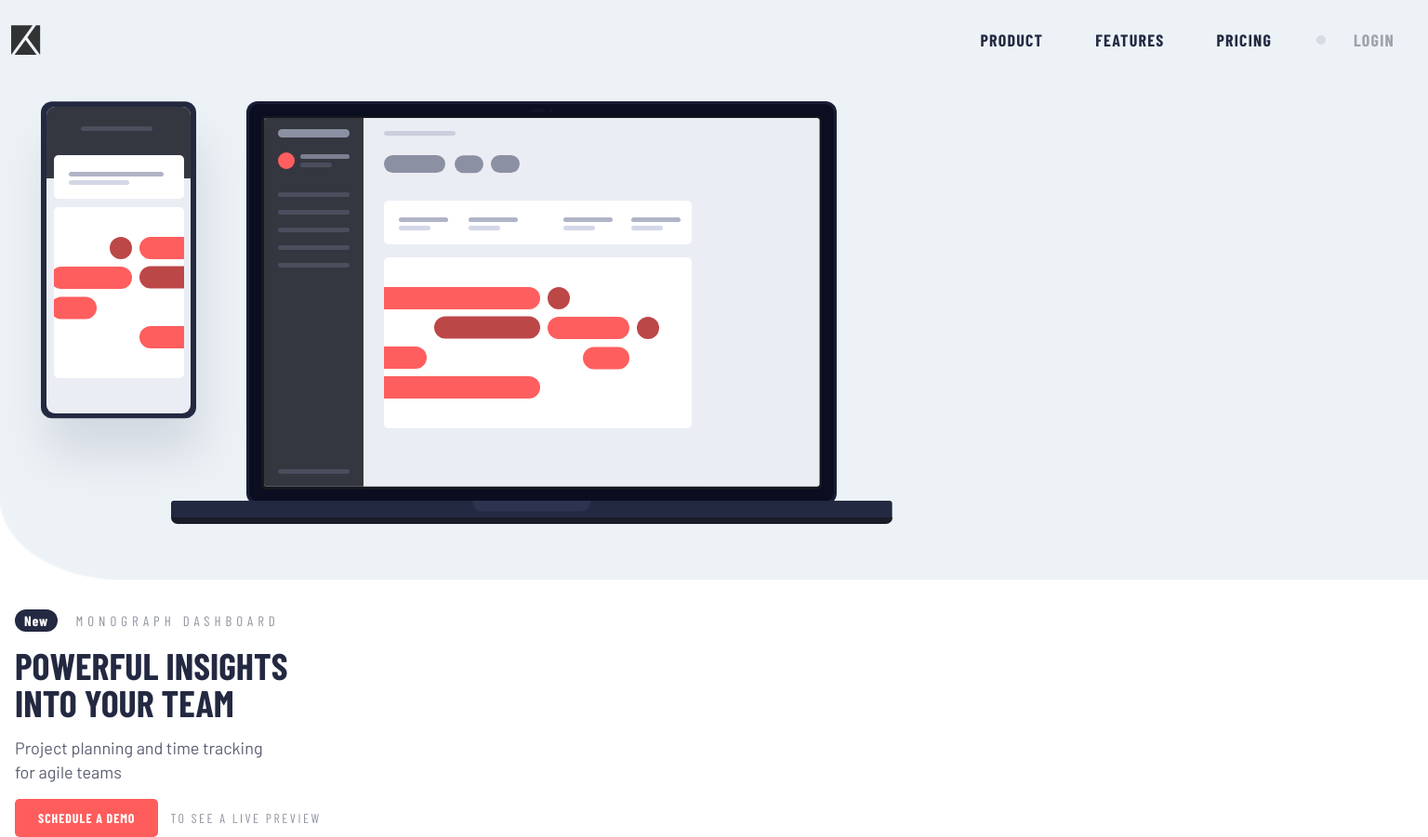
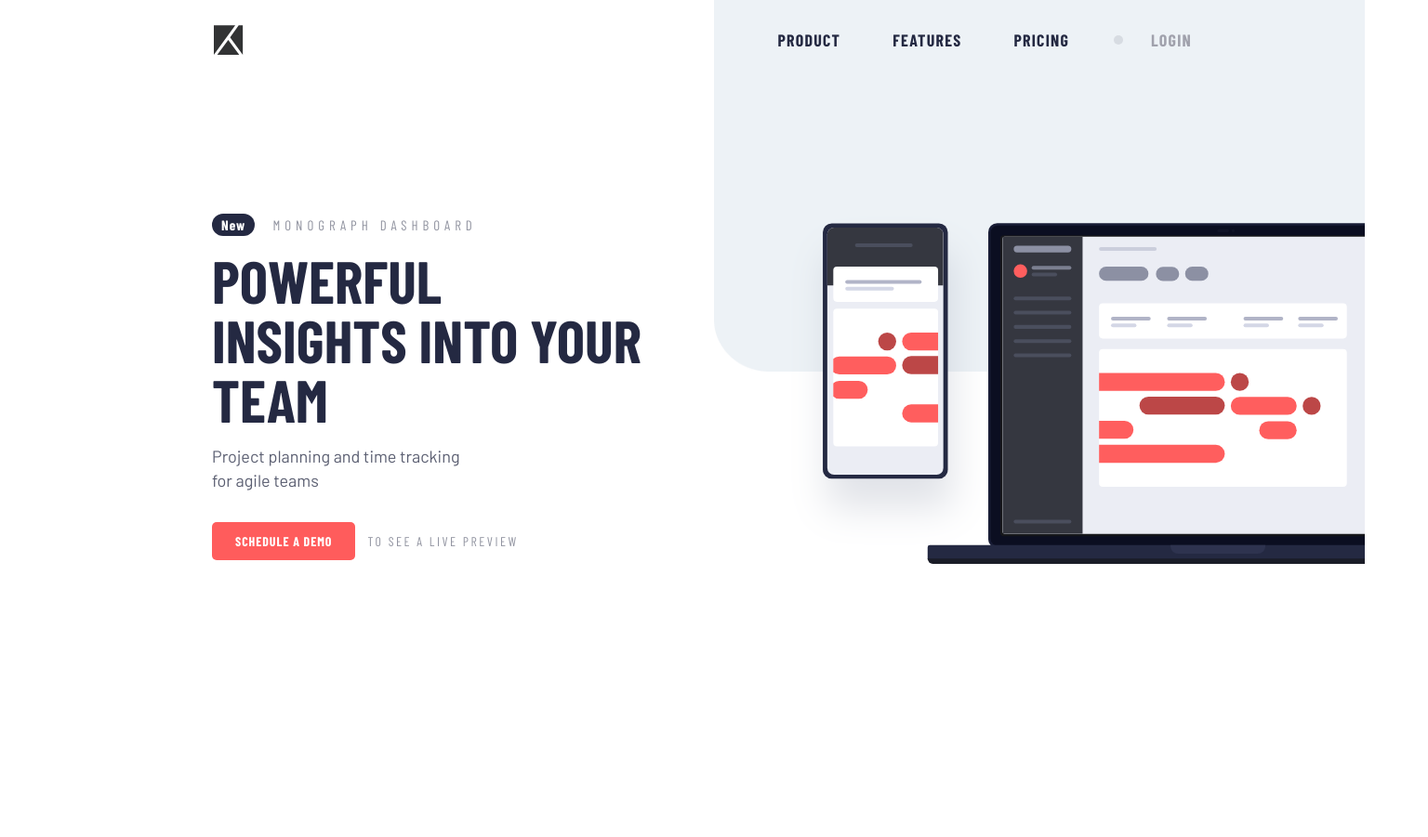
Before and after one commit to namlh023/project-tracking-intro, a plain HTML site: page index.html in a window 1536 px wide. Shown: the whole page at 93% size. After the commit the page ends 800 px from the top, so only its background shows below. Drawn offline with nearby package versions, Linux system fonts and the light colour scheme.

Commit message:
Css for desktop

```diff
--- a/index.html
+++ b/index.html
@@ -25,6 +25,7 @@
     <title>Frontend Mentor | Project tracking intro component</title>
   </head>
   <body id="body">
+    <div class="wrapper">
       <nav class="navbar navbar-expand-xxl fixed-top">
         <div class="container-fluid">
           <img
@@ -65,7 +66,11 @@
         </div>
       </nav>
       <div class="main-image">
-      <img src="./images/illustration-devices.svg" alt="" aria-hidden="true" />
+        <img
+          src="./images/illustration-devices.svg"
+          alt=""
+          aria-hidden="true"
+        />
       </div>
       <main class="main">
         <div class="label">
@@ -79,6 +84,7 @@
           <a href="#"> to see a live preview </a>
         </div>
       </main>
+    </div>
     <script
       src="https://cdn.jsdelivr.net/npm/bootstrap@5.1.3/dist/js/bootstrap.bundle.min.js"
       integrity="sha384-ka7Sk0Gln4gmtz2MlQnikT1wXgYsOg+OMhuP+IlRH9sENBO0LRn5q+8nbTov4+1p"
--- a/scss/base/_global.scss
+++ b/scss/base/_global.scss
@@ -4,19 +4,43 @@
 
 body {
   font-family: var(--ff-heading);
+  margin: auto;
+
+  max-width: 375px;
+
+  @media (min-width: 1400px) {
+    max-width: 1400px;
+  }
 }
 
-.container-wrapper {
-  padding: 38px 32px;
-  position: absolute;
-  top: 0;
+.wrapper {
+  min-height: 100vh;
+  overflow: hidden;
+
+  background-image: url("../../images/Rectangle.png");
+  background-size: 50% 50%;
+  background-repeat: no-repeat;
+  background-position: top right;
+
+  @media (min-width: 1400px) {
+    display: flex;
+    flex-direction: row-reverse;
+    align-items: center;
+  }
 }
-
 /*--------------------
 Bootstrap Override
 ---------------------*/
 
 #body {
+  .container-fluid {
+    max-width: 375px;
+
+    @media (min-width: 1400px) {
+      max-width: 1100px;
+    }
+  }
+
   #navbarNav {
     background: #ffffff;
     box-shadow: 0px 5px 10px rgba(0, 0, 0, 0.15);
@@ -77,6 +101,11 @@ Common
   text-transform: uppercase;
   max-width: 20ch;
   margin: 16px 0;
+
+  @media (min-width: 1400px) {
+    font-size: 64px;
+    line-height: 64px;
+  }
 }
 
 .text {
@@ -88,6 +117,10 @@ Common
   opacity: 0.75;
   max-width: 27ch;
   margin-bottom: 16px;
+
+  @media (min-width: 1400px) {
+    margin: 16px 0 32px;
+  }
 }
 
 /*--------------------
@@ -96,15 +129,19 @@ Components
 
 .main-image {
   padding: 100px 0 60px;
-  background-image: url("../../images/Rectangle.png");
-  background-size: 100% 100%;
-  background-repeat: no-repeat;
-  background-position: top left 50%;
+
+  @media (min-width: 1400px) {
+    transform: translateX(20%);
+  }
 }
 
 .main {
   margin-top: 32px;
   margin-left: 16px;
+
+  @media (min-width: 1400px) {
+    margin-left: 160px;
+  }
 
   .label {
     p {
@@ -146,6 +183,10 @@ Components
     letter-spacing: 0.933333px;
     color: var(--clr-white);
     text-transform: uppercase;
+
+    &:hover {
+      opacity: 0.5;
+    }
   }
 
   a {
```
Also changed, not shown: css/main.css. Lines whose indentation alone changed are shown as unchanged.
